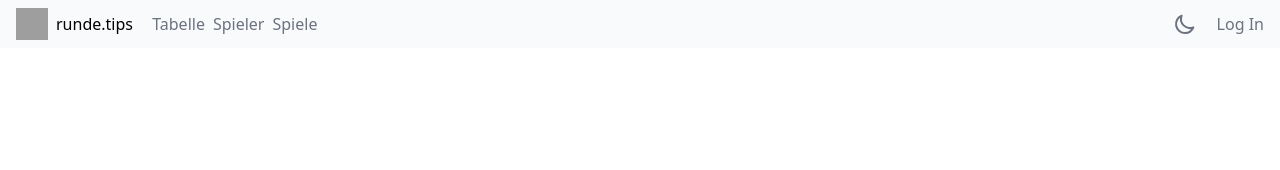
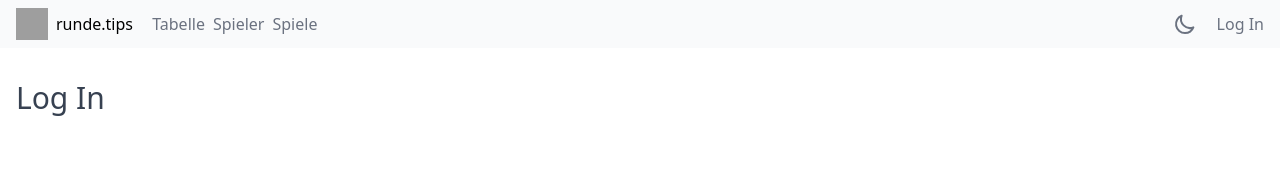
Before and after one commit to haus23/runde.tips-current, a Vue app: page /login in a window 1280 px wide. Shown: the top 170 px of the page. Built offline with nearby package versions, Linux system fonts and the light colour scheme; grey boxes are pictures that could not be loaded.

Commit message:
Add login route.

```diff
--- a/src/router/index.ts
+++ b/src/router/index.ts
@@ -3,12 +3,14 @@ import { createRouter, createWebHistory, RouteRecordRaw } from 'vue-router';
 import FohStandings from '../views/foh/Standings.vue';
 import FohPlayers from '../views/foh/Players.vue';
 import FohMatches from '../views/foh/Matches.vue';
+import FohLogIn from '../views/foh/LogIn.vue';
 
 const routes: RouteRecordRaw[] = [
   { path: '/', component: FohStandings },
   { path: '/tabelle', component: FohStandings },
   { path: '/spieler', component: FohPlayers },
   { path: '/spiele', component: FohMatches },
+  { path: '/login', component: FohLogIn },
 ];
 
 const router = createRouter({
--- /dev/null
+++ b/src/views/foh/LogIn.vue
@@ -0,0 +1,11 @@
+<template>
+  <h2 class="text-3xl">Log In</h2>
+</template>
+
+<script lang="ts">
+import { defineComponent } from 'vue'
+
+export default defineComponent({
+  name: 'FohLogIn'
+})
+</script>
```
